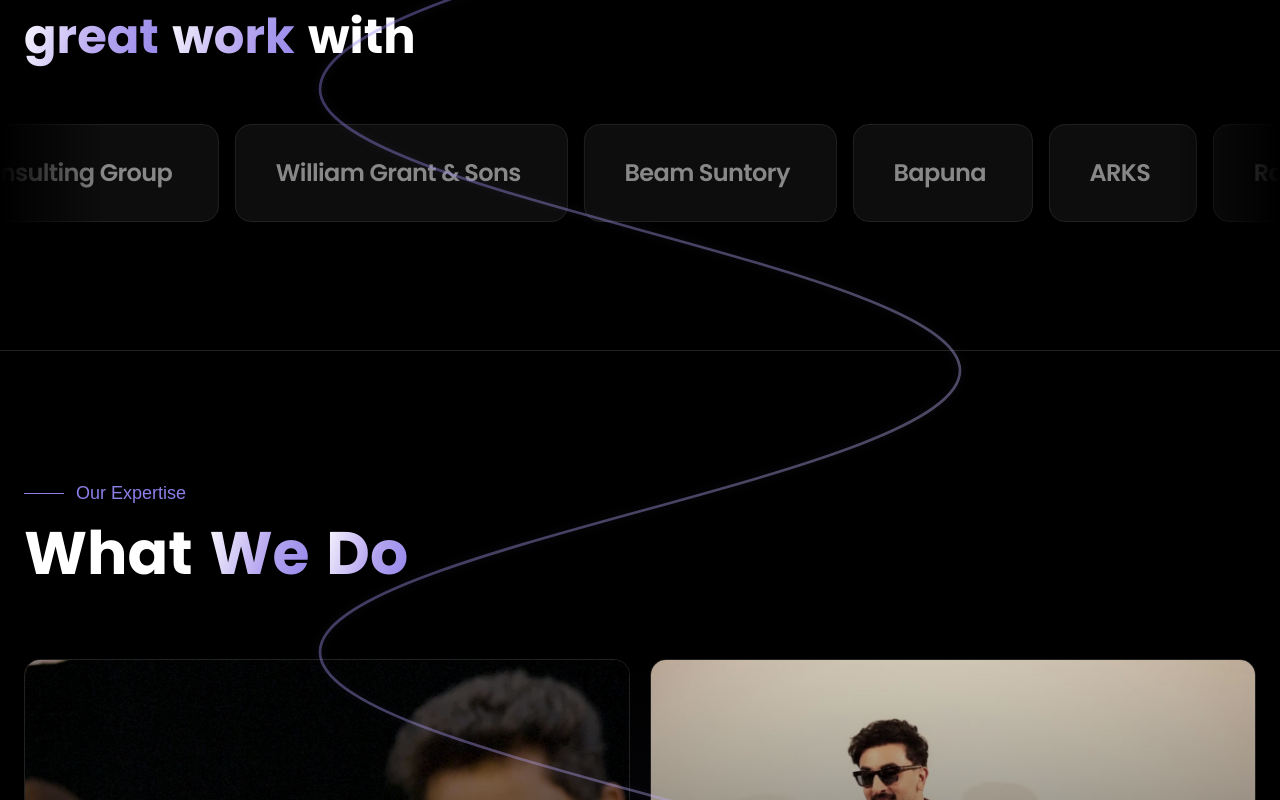
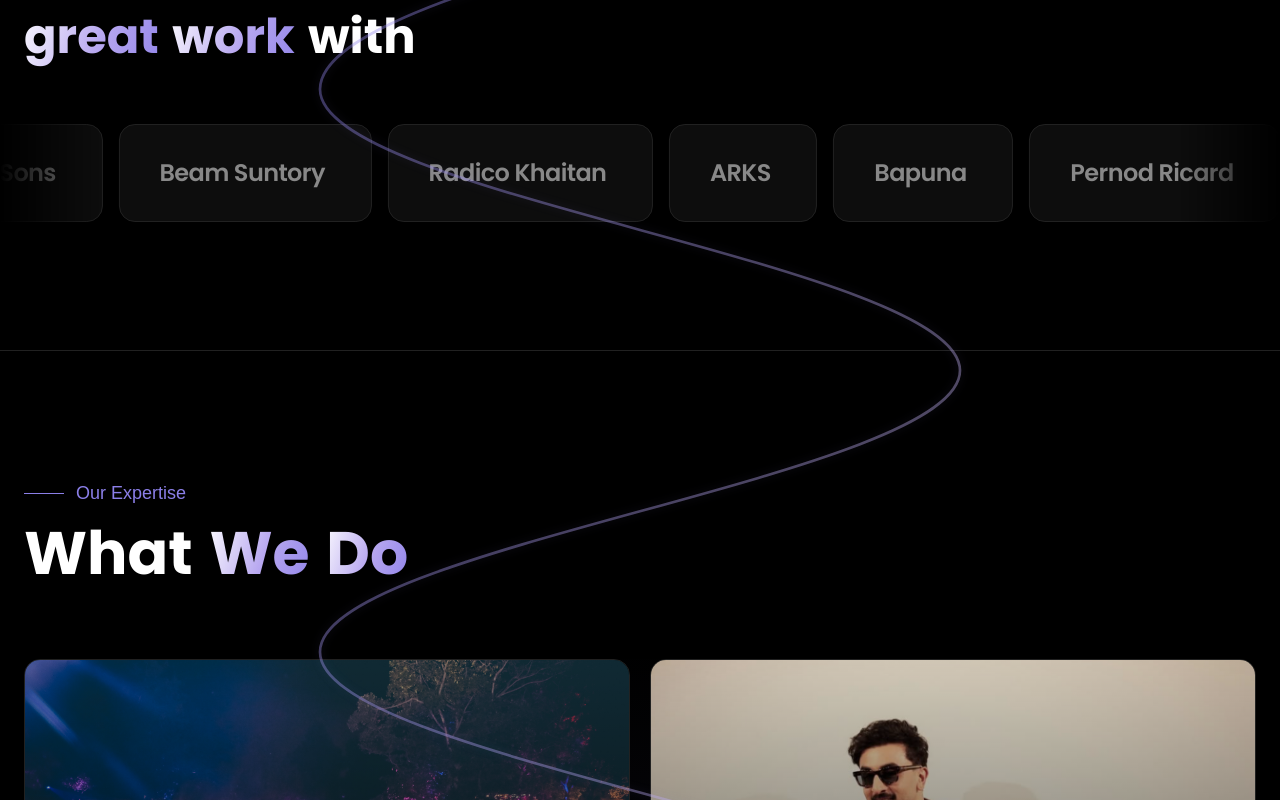
Before and after one commit to Comptech-Enterprises/anthem-website, a Next.js app: page / in a window 1280 px wide. Shown: the part 1500-2300 px from the top of the page. Built offline with nearby package versions, Linux system fonts and the light colour scheme; a web font is replaced by a local one.

Commit message:
Expand brands ticker with mixed industries; swap WhatWeDo card order
Co-Authored-By: Claude Sonnet 4.6 <noreply@anthropic.com>

```diff
--- a/src/components/Brands.tsx
+++ b/src/components/Brands.tsx
@@ -8,9 +8,20 @@ const brands = [
   "Boston Consulting Group",
   "William Grant & Sons",
   "Beam Suntory",
+  "Radico Khaitan",
+  "ARKS",
   "Bapuna",
-  "ARKS",
-  "Radico Khaitan",
+  "Pernod Ricard",
+  "Bacardi",
+  "ITC Hotels",
+  "Nykaa",
+  "Myntra",
+  "OYO",
+  "Tata",
+  "Godrej",
+  "Zomato",
+  "HDFC Bank",
+  "Marico",
 ];
 
 export default function Brands() {
--- a/src/components/WhatWeDo.tsx
+++ b/src/components/WhatWeDo.tsx
@@ -6,14 +6,14 @@ import AnimatedHeading from "./AnimatedHeading";
 import Image from "next/image";
 
 const cards = [
-  { title: "Digital", href: "/services#digital", img: "/what-we-do/digital.jpg" },
+  { title: "Owned IPs", href: "/services#owned-ips", img: "/what-we-do/owned-ip.jpg" },
   { title: "Events", href: "/services#events", img: "/what-we-do/events.png" },
   {
     title: "Experiential Brand Activation",
     href: "/services#experiential",
     img: "/what-we-do/brand-activation.jpg",
   },
-  { title: "Owned IPs", href: "/services#owned-ips", img: "/what-we-do/owned-ip.jpg" },
+  { title: "Digital", href: "/services#digital", img: "/what-we-do/digital.jpg" },
 ];
 
 export default function WhatWeDo() {
```
